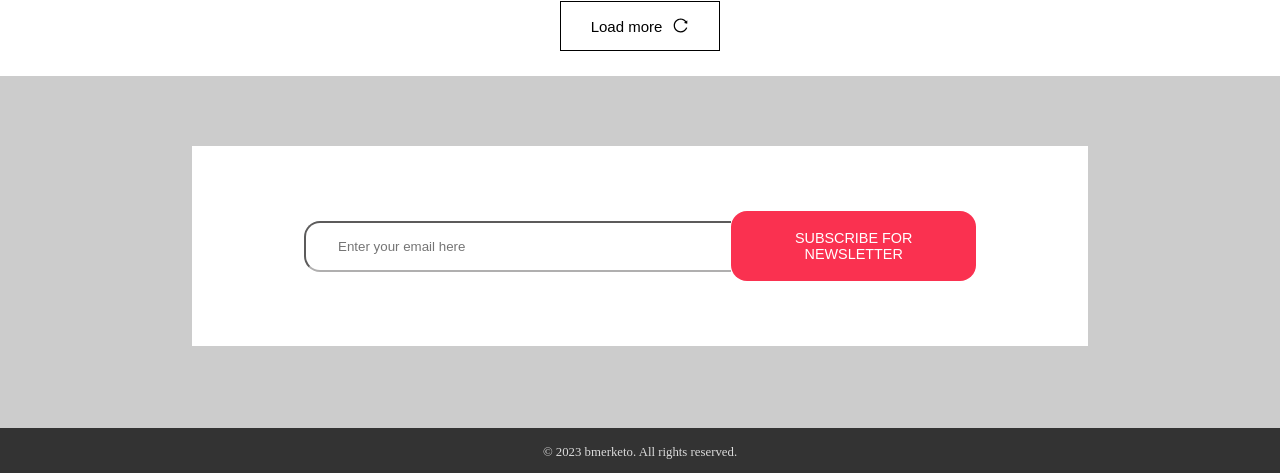
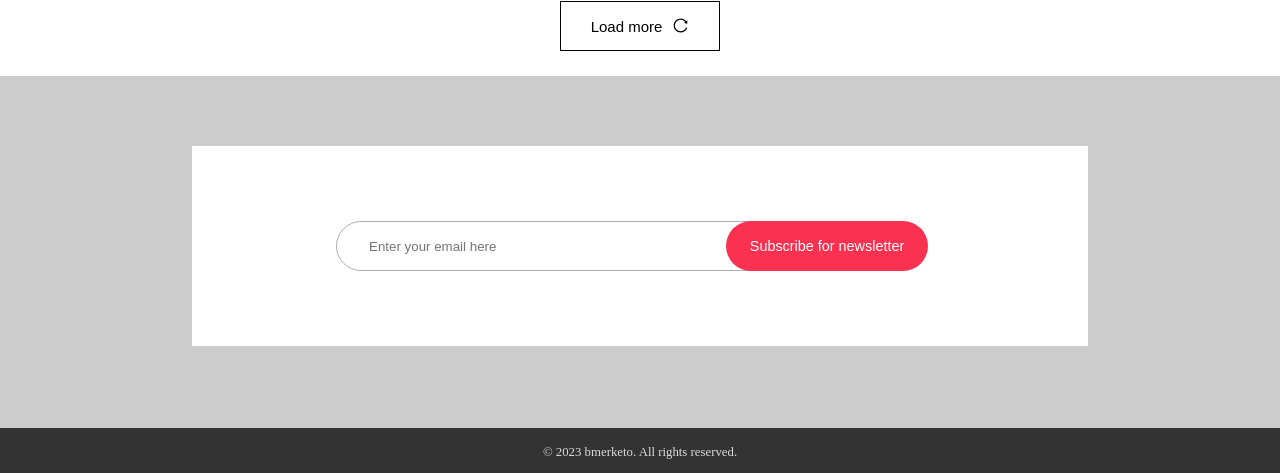
Before and after one commit to c4trisk/gruppuppgift-ehandel, a React (Vite) app: page / in a window 1280 px wide. Shown: the part 439-912 px from the top of the page. Built offline with nearby package versions, Linux system fonts and the light colour scheme; no server answers.

Commit message:
added some css in subscribe

```diff
--- a/src/index.css
+++ b/src/index.css
@@ -433,6 +433,7 @@ margin-top: 30px;
     position: relative;
     display: flex;
     justify-content: center;
+    align-content: center;
 }
 
 .Subscribe .subscribe-wrapper{
@@ -447,28 +448,37 @@ margin-top: 30px;
     display: flex;
     height:100%;
     align-items: center;
+    justify-content: center;
     width: 75%;
     margin: 0 auto;
+    position: relative;
+    left: 2rem;
+
+
 }
 
 .Subscribe input{
+   height: 50px;
     flex:2;
     padding: 1rem 2rem;
-    border-radius: 1rem 0rem 0rem 1rem;
+    border-radius: 30px;
     border-right: none;
     outline: none;
-    border-color: rgb(176, 175, 175);
+    border: 1px solid rgb(176, 175, 175);
 }
 .Subscribe button{
+    height: 50px;
     flex:1;
-    padding: 1.2rem 2rem;
-    border-radius: 1rem;
+    border-radius: 30px;
     background-color: #FA3150;
     color: white;
-    text-transform: uppercase;
     border: none;
     font-size: .9rem;
     cursor: pointer;
+    text-align: center;
+    position: relative;
+    right: 5rem;
+
 }
 .Subscribe button:hover{
     background-color: hsl(351, 95%, 69%);
```
